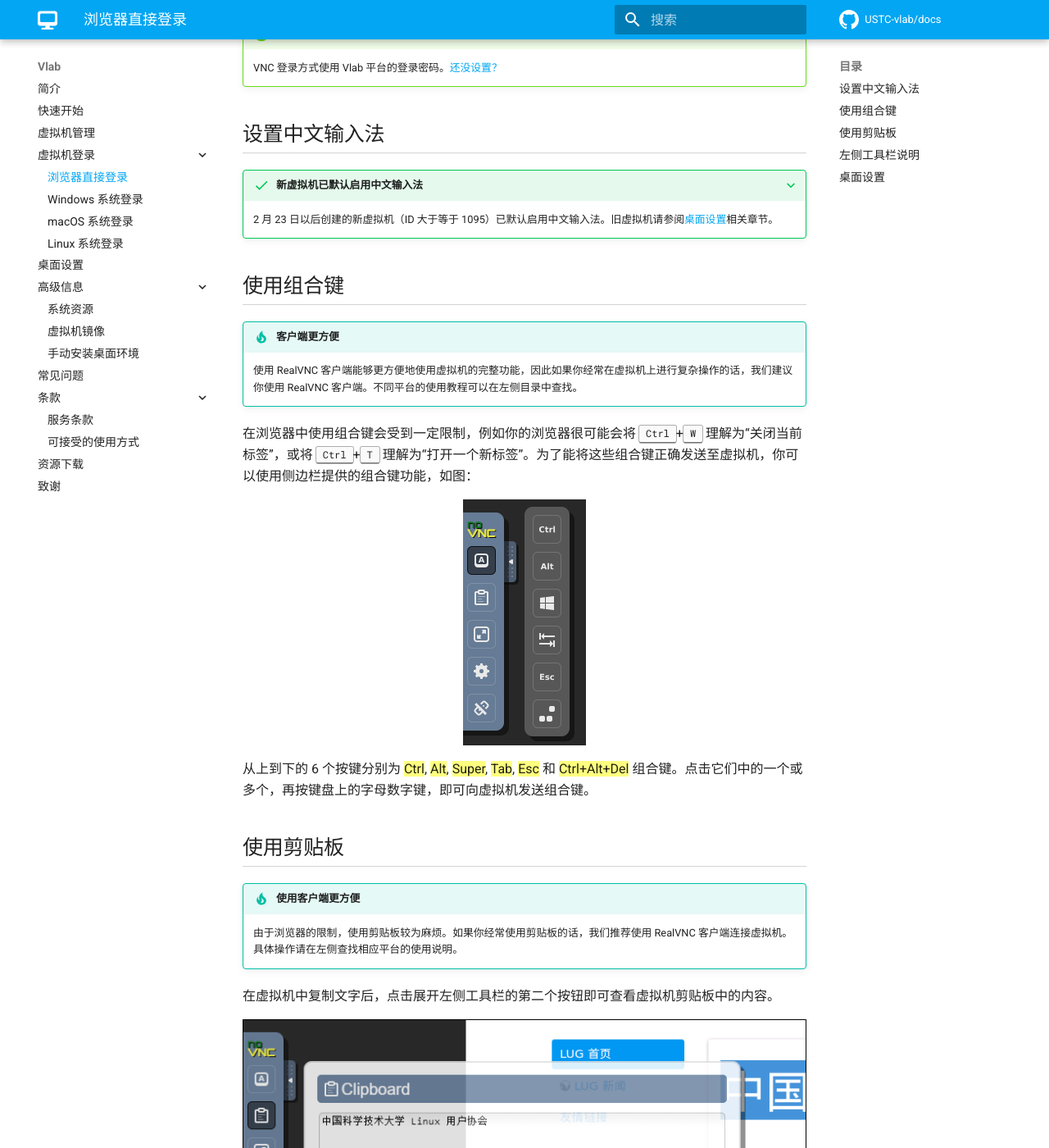
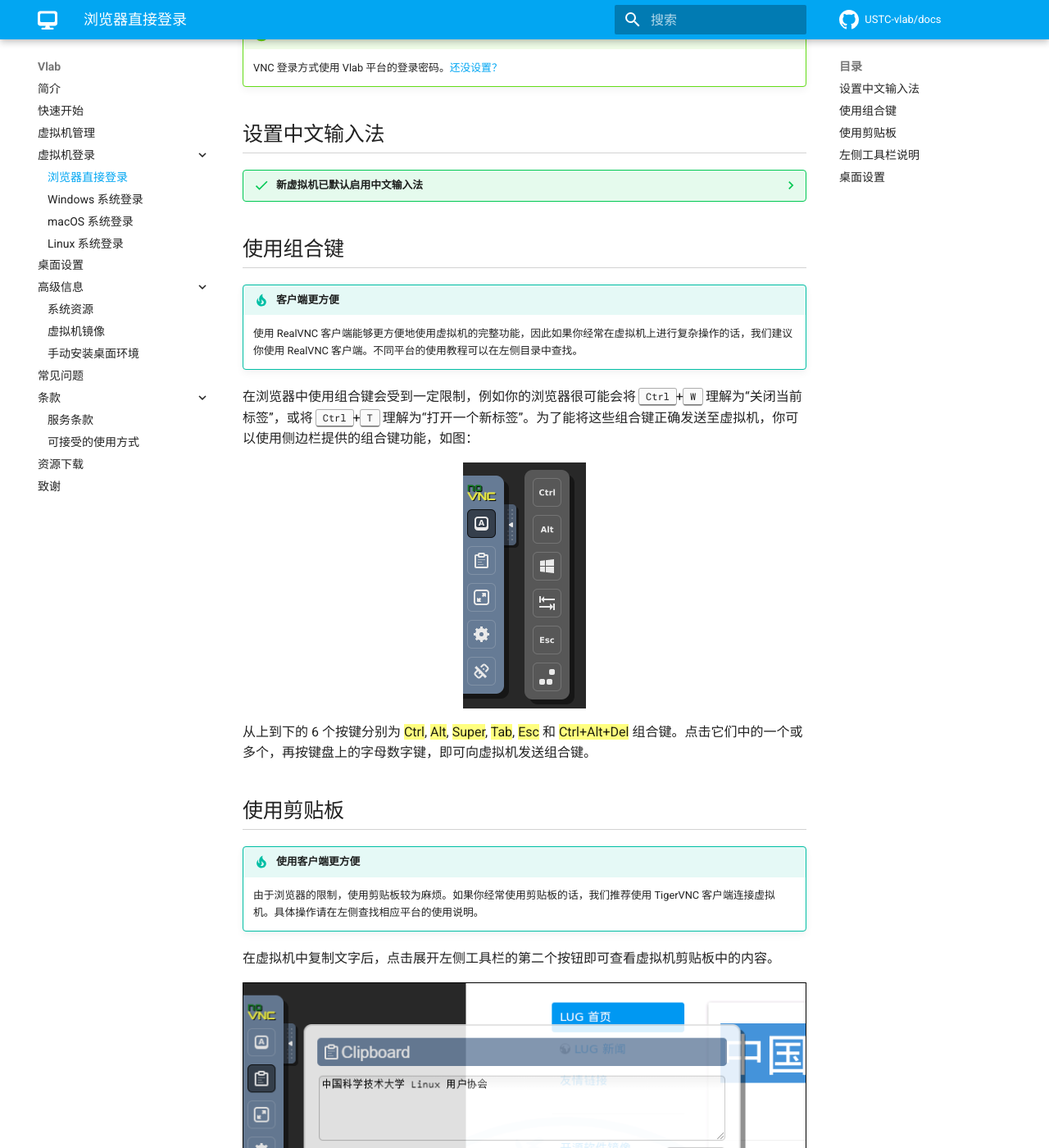
Before and after one commit to USTC-vlab/docs, an MkDocs documentation site: the page built from docs/vm/login-browser.md, in a window 1280 px wide and 1400 px high, scrolled down 1076 px. Shown: the whole window at 82% size. Built offline with MkDocs 1.6.1 and Material for MkDocs 9.7.7, drawn with Linux system fonts in a browser that asks for light colours; comment, search, counter and statistics services are not loaded; some of the changed text lies outside the part shown.

Commit message:
Update some information

```diff
--- a/docs/vm/login-browser.md
+++ b/docs/vm/login-browser.md
@@ -33,7 +33,7 @@
 
 ## 设置中文输入法 {#chinese-ime}
 
-???+ success "新虚拟机已默认启用中文输入法"
+??? success "新虚拟机已默认启用中文输入法"
 
     2 月 23 日以后创建的新虚拟机（ID 大于等于 1095）已默认启用中文输入法。旧虚拟机请参阅[桌面设置](desktop-settings.md#chinese-ime)相关章节。
 
@@ -55,7 +55,7 @@
 
 !!! tip "使用客户端更方便"
 
-    由于浏览器的限制，使用剪贴板较为麻烦。如果你经常使用剪贴板的话，我们推荐使用 RealVNC 客户端连接虚拟机。具体操作请在左侧查找相应平台的使用说明。
+    由于浏览器的限制，使用剪贴板较为麻烦。如果你经常使用剪贴板的话，我们推荐使用 TigerVNC 客户端连接虚拟机。具体操作请在左侧查找相应平台的使用说明。
 
 在虚拟机中复制文字后，点击展开左侧工具栏的第二个按钮即可查看虚拟机剪贴板中的内容。
 
```
Also changed, not shown: other parts of docs/vm/login-browser.md (+1 -1 lines), docs/vm/resources.md (+0 -4 lines).
